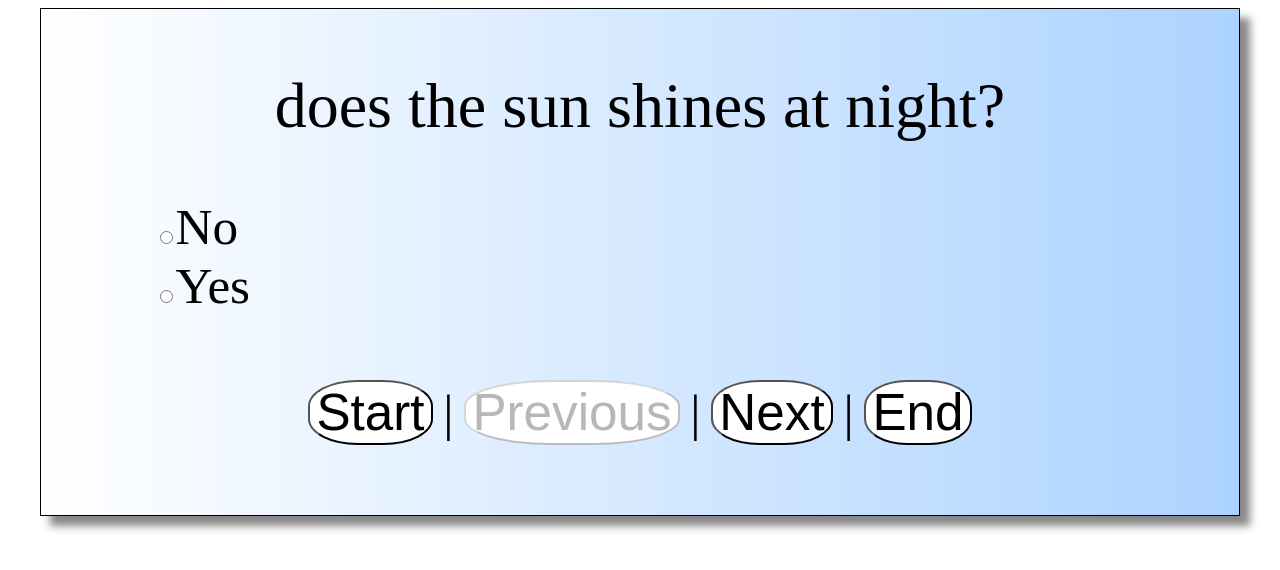
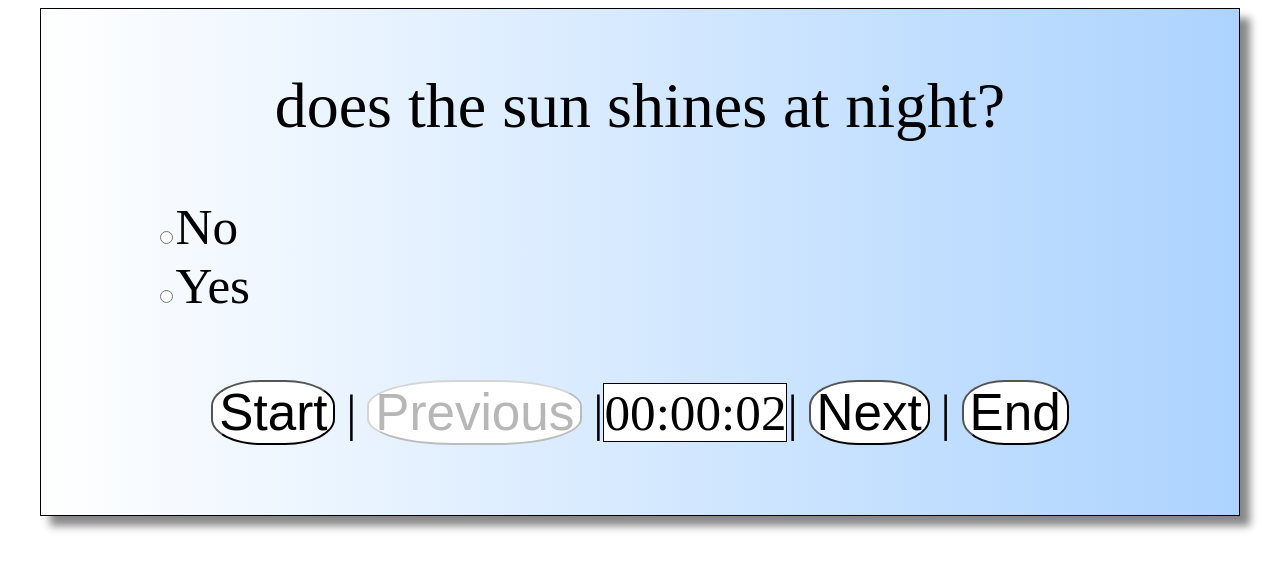
Before and after one commit to ido-paz/Quiz_React, a React app: page / in a window 1280 px wide. Both pictures are taken after a click on the button "Start". Built offline with nearby package versions, Linux system fonts and the light colour scheme.

Commit message:
resolves #2

```diff
--- a/public/index.html
+++ b/public/index.html
@@ -7,7 +7,7 @@
     <meta name="theme-color" content="#000000" />
     <meta
       name="description"
-      content="Web site created using create-react-app"
+      content="quiz implemented using React"
     />
     <link rel="apple-touch-icon" href="%PUBLIC_URL%/logo192.png" />
     <!--
--- a/src/Quiz.js
+++ b/src/Quiz.js
@@ -8,6 +8,7 @@ export  class Quiz{
         this.getCurrentAnswer= this.getCurrentAnswer.bind(this);
         this.getCurrentQuestion = this.getCurrentQuestion.bind(this);
         this.getAnswersSummery = this.getAnswersSummery.bind(this);
+        this.tick = this.tick.bind(this);
         this.startQuiz = this.startQuiz.bind(this);
         //
         this.startQuiz();
@@ -22,8 +23,14 @@ export  class Quiz{
             return {id:q.id,answer:undefined};
         }) ;
         this.answersSummery={};
+        this.seconds =0;
         this.questionIndex = -1;
         this.event = 'start';
+        this.timerHandler = setInterval(this.tick,1000);
+    }
+    //
+    tick(){
+        this.seconds = this.seconds + 1;
     }
     //
     answerQuestion(id,answer){
@@ -63,6 +70,7 @@ export  class Quiz{
     }
     //
     endQuiz(){
+        clearInterval(this.timerHandler);
         this.event = 'end';
         this.answersSummery = this.getAnswersSummery();
     }
--- /dev/null
+++ b/src/Utils.js
@@ -0,0 +1,20 @@
+export function getFormatedTime(...arg) {
+    if (arg.length==1)return getHHMMSS_From_Seconds(...arg);
+    else if(arg.length==3)return getHHMMSS_From_HMS(...arg);
+}
+//
+export function getHHMMSS_From_Seconds(seconds){
+    let hours = seconds >= 3600 ? parseInt(seconds / 3600):0;
+    let minutes = 0;
+    if (hours>0) minutes = parseInt((seconds - (hours * 3600)) / 60);
+    else minutes = parseInt(seconds / 60);
+    seconds = seconds - ((hours * 3600) + (minutes * 60));
+    return getHHMMSS_From_HMS(hours,minutes,seconds);
+}
+//
+export function getHHMMSS_From_HMS(hours,minutes,seconds){
+    if (hours<10) hours = '0' + hours;
+    if (minutes<10) minutes = '0' + minutes;
+    if (seconds<10) seconds = '0' + seconds;
+    return {hours,minutes,seconds};
+}
--- a/src/components/End.js
+++ b/src/components/End.js
@@ -1,13 +1,16 @@
 import React from "react";
+import { getFormatedTime } from "../Utils";
 
 export class End extends React.Component{
     render(){
         let {correct,incorrect,unanswered} = this.props;
+        let  {hours,minutes,seconds} = getFormatedTime(this.props.elapsedSeconds)
         return (
             <section className="end">
                 <header>The quiz has ended</header>
                 <div>
-                    you have answered correctly {correct} out of {correct + incorrect + unanswered} questions
+                    you have answered correctly {correct} of {correct + incorrect + unanswered} questions <br/>
+                     in {hours}:{minutes}:{seconds}
                 </div>
                 <nav>
                     <button onClick={this.props.onStart}>Start again</button>
--- a/src/components/Question.js
+++ b/src/components/Question.js
@@ -1,4 +1,5 @@
 import React from "react";
+import { Timer } from "./Timer";
 
 export class Question extends React.Component{
     //
@@ -26,6 +27,7 @@ export class Question extends React.Component{
                 <nav>
                     <button onClick={this.props.onStart}>Start</button>|
                     <button onClick={pf} disabled={pf === undefined? true : false}>Previous</button>|
+                    <Timer />|
                     <button onClick={nf} disabled={nf === undefined? true : false}>Next</button>|
                     <button onClick={this.props.onEnd}>End</button>
                 </nav>
--- a/src/components/QuizUI.js
+++ b/src/components/QuizUI.js
@@ -58,11 +58,12 @@ export  class QuizUI extends React.Component{
                 let selectedQuestion = quiz.getCurrentQuestion();
                 let selectedAnswer = quiz.getCurrentAnswer();
                 return <Question question={selectedQuestion} answer={selectedAnswer} onAnswer={this.onAnswerQuestion}
-                                 onStart={this.onStartQuiz} onNext={nextFunction} onPrevious={previousFunction} onEnd={this.onEndQuiz}/>;
+                                 onStart={this.onStartQuiz} onNext={nextFunction} onPrevious={previousFunction}
+                                 onTimerStop={this.onTimerStop} onEnd={this.onEndQuiz}/>;
             case 'end':
                 let {correct,incorrect,unanswered} = this.quiz.answersSummery;
                 return <End correct={correct} incorrect={incorrect} unanswered={unanswered}
-                            onStart={this.onStartQuiz} />;
+                            elapsedSeconds={this.quiz.seconds} onStart={this.onStartQuiz} />;
             default:
                 break;
         }
--- /dev/null
+++ b/src/components/Timer.css
@@ -0,0 +1,4 @@
+.timer{
+    background-color: white;
+    border: solid 1px black;
+}
--- /dev/null
+++ b/src/components/Timer.js
@@ -0,0 +1,36 @@
+import React from "react";
+import { getFormatedTime } from "../Utils";
+import   "./Timer.css";
+
+export class Timer extends React.Component{
+    constructor(props){
+        super(props);
+        this.state= {seconds:0};
+        this.handler = null;
+        this.onStop = props.onStop;
+        this.tick = this.tick.bind(this);
+    }
+    //
+    componentDidMount(){
+        this.handler = setInterval(this.tick,1000);
+        console.log(this.handler);
+    }
+    //
+    tick(){
+        let seconds = parseInt(this.state.seconds)+1;
+        this.setState({seconds:seconds});
+    }
+    //
+    componentWillUnmount(){
+        clearInterval(this.handler);
+        if(this.onStop != undefined)
+            this.onStop(getFormatedTime(this.state.seconds));
+    }
+    //
+    render(){
+        let {hours,minutes,seconds} = getFormatedTime(this.state.seconds);
+        return <span className="timer">
+                    {hours}:{minutes}:{seconds}
+                </span>
+    }
+}
```
Also changed, not shown: 1 other file.
